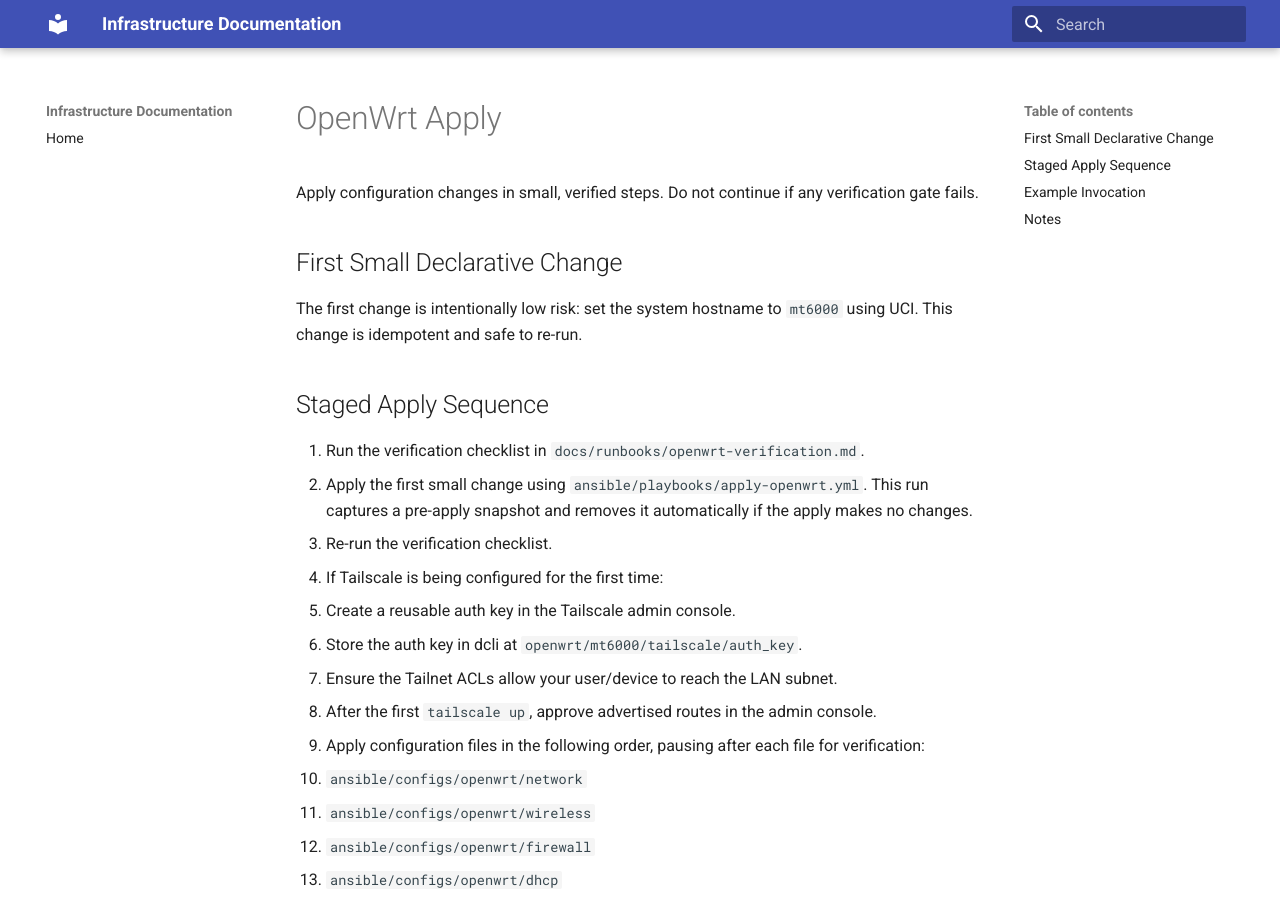
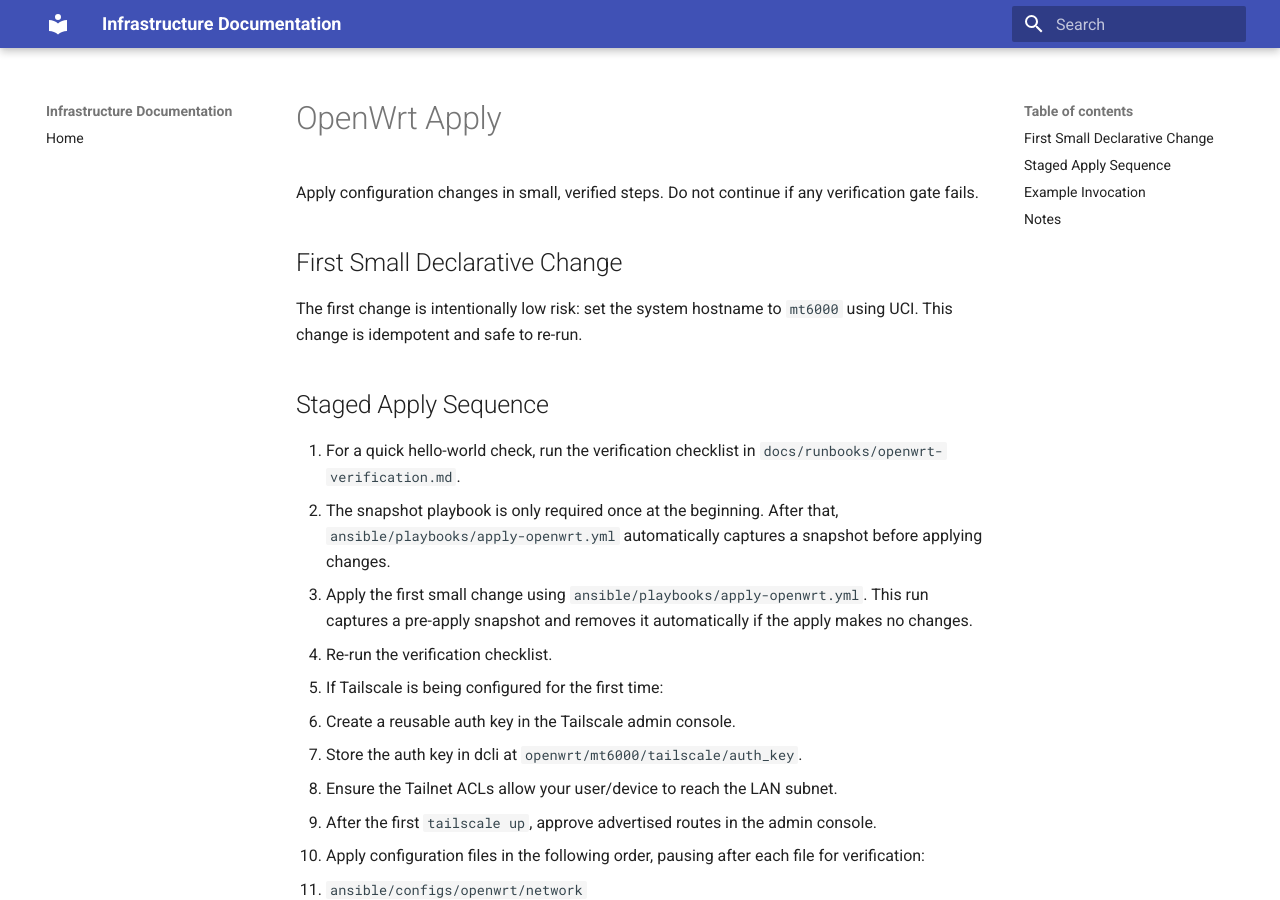
Before and after one commit to ChrisWeinrich/infrastructure, an MkDocs documentation site: the page built from docs/runbooks/openwrt-apply.md, in a window 1280 px wide and 900 px high. Built offline with MkDocs 1.6.1 and Material for MkDocs 9.7.7, drawn with Linux system fonts in a browser that asks for light colours.

Commit message:
Automatically capture snapshot before applying changes

```diff
--- a/docs/runbooks/openwrt-apply.md
+++ b/docs/runbooks/openwrt-apply.md
@@ -10,18 +10,22 @@ The first change is intentionally low risk: set the system hostname to
 
 ## Staged Apply Sequence
 
-1. Run the verification checklist in `docs/runbooks/openwrt-verification.md`.
-2. Apply the first small change using `ansible/playbooks/apply-openwrt.yml`.
+1. For a quick hello-world check, run the verification checklist in
+   `docs/runbooks/openwrt-verification.md`.
+2. The snapshot playbook is only required once at the beginning. After that,
+   `ansible/playbooks/apply-openwrt.yml` automatically captures a snapshot
+   before applying changes.
+3. Apply the first small change using `ansible/playbooks/apply-openwrt.yml`.
    This run captures a pre-apply snapshot and removes it automatically if the
    apply makes no changes.
-3. Re-run the verification checklist.
-4. If Tailscale is being configured for the first time:
+4. Re-run the verification checklist.
+5. If Tailscale is being configured for the first time:
    - Create a reusable auth key in the Tailscale admin console.
    - Store the auth key in dcli at `openwrt/mt6000/tailscale/auth_key`.
    - Ensure the Tailnet ACLs allow your user/device to reach the LAN subnet.
    - After the first `tailscale up`, approve advertised routes in the admin
      console.
-5. Apply configuration files in the following order, pausing after each file
+6. Apply configuration files in the following order, pausing after each file
    for verification:
 
    1. `ansible/configs/openwrt/network`
```
Also changed, not shown: ansible/README.md (+3 -0 lines), 3 other files.
